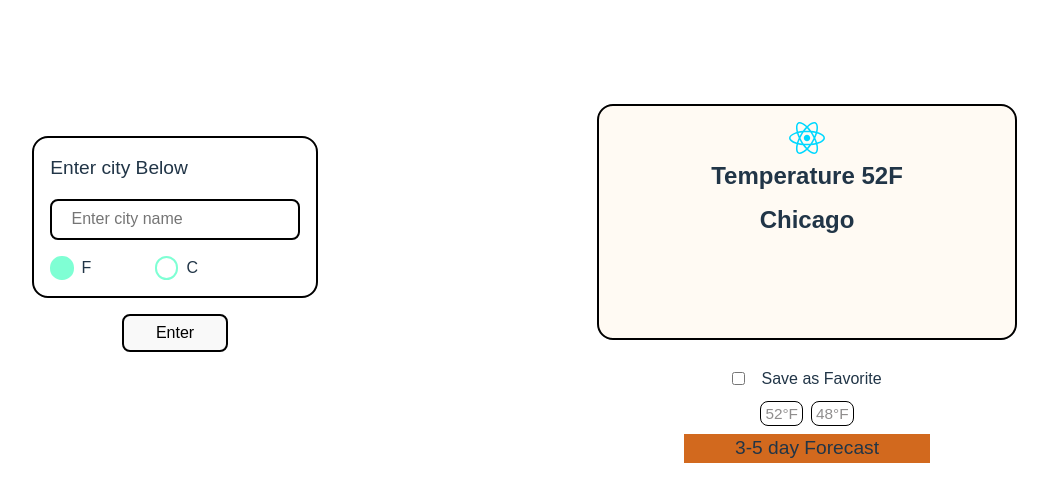
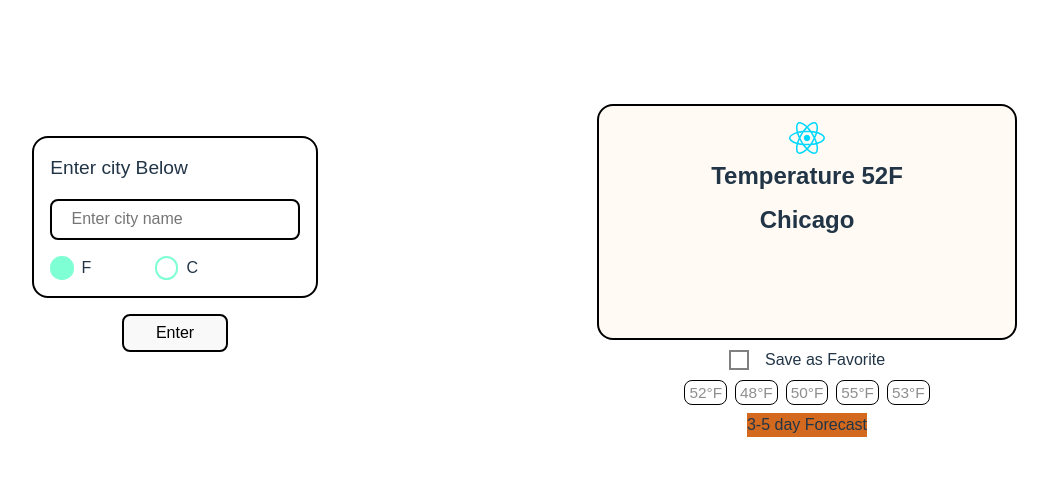
Before and after one commit to mariumiqbal/weather-app-react, a React (Vite) app in the folder weather-app/: page / in a window 1280 px wide. Shown: the top 502 px of the page, without its empty margins (149-1197 px from the left). Built offline with nearby package versions, Linux system fonts and the light colour scheme.

Commit message:
implement output layout

```diff
--- a/weather-app/src/App.css
+++ b/weather-app/src/App.css
@@ -89,7 +89,6 @@ h1 {
   padding: 1rem;
   border: 2px solid black;
   border-radius: 1rem;
-  margin-bottom: 1rem;
   width: 30vw;
   height: 25vh;
   display: flex;
@@ -102,10 +101,48 @@ h1 {
   margin: 0;
   padding: 0.25rem;
 }
+
 .favorite {
   display: flex;
   gap: 1rem;
   align-items: center;
+  margin: 0.5rem;
+}
+
+.favorite input[type="checkbox"] {
+  display: none;
+}
+.favorite label {
+  display: flex;
+  align-items: center;
+  gap: 0.5rem;
+  cursor: pointer;
+}
+
+.favorite .checkmark {
+  width: 1rem;
+  height: 1rem;
+  border: 2px solid #808080;
+  background-color: transparent;
+  transition: all 0.3s ease;
+  display: inline-block;
+  position: relative;
+}
+
+/* change background color when checked
+.favorite input[type="checkbox"]:checked + .checkmark {
+  background-color: #000000;
+} */
+
+/* Show checkmark when checked */
+.favorite input[type="checkbox"]:checked + .checkmark::after {
+  content: "✔";
+  color: #000;
+  position: absolute;
+  left: 0.15rem;
+  top: -0.1rem;
+  font-size: 1rem;
+  line-height: 1rem;
 }
 
 .forecast {
@@ -125,8 +162,8 @@ h1 {
 }
 
 .forecast-label {
-  width: 100%;
   text-align: center;
   display: block;
   background-color: chocolate;
+  margin-top: 0.5rem;
 }
--- a/weather-app/src/App.tsx
+++ b/weather-app/src/App.tsx
@@ -7,6 +7,14 @@ function App() {
   return await fetch(api)
 = ${import.meta.env.VITE_API_KEY}`;
   };
+
+  const forecastData = [
+    { temp: "52°F" },
+    { temp: "48°F" },
+    { temp: "50°F" },
+    { temp: "55°F" },
+    { temp: "53°F" },
+  ];
 
   return (
     <div className="wrapper">
@@ -39,19 +47,18 @@ function App() {
           <h2> Temperature 52F</h2>
           <h2>Chicago</h2>
         </div>
-        <div className="favorite">
+        <label className="favorite">
           <input type="checkbox" id="checkbox" />
-          <label htmlFor="checkbox">Save as Favorite</label>
+          <span className="checkmark"></span>Save as Favorite
+        </label>
+        <div className="forecast">
+          {forecastData.map((day, idx) => (
+            <div className="forecast-day" key={idx}>
+              <p className="temp">{day.temp}</p>
+            </div>
+          ))}
         </div>
-        <div className="forecast">
-          <div className="forecast-day">
-            <p className="temp">52°F</p>
-          </div>
-          <div className="forecast-day">
-            <p className="temp">48°F</p>
-          </div>
-          <p className="forecast-label"> 3-5 day Forecast</p>
-        </div>
+        <div className="forecast-label"> 3-5 day Forecast</div>
       </div>
     </div>
   );
```
